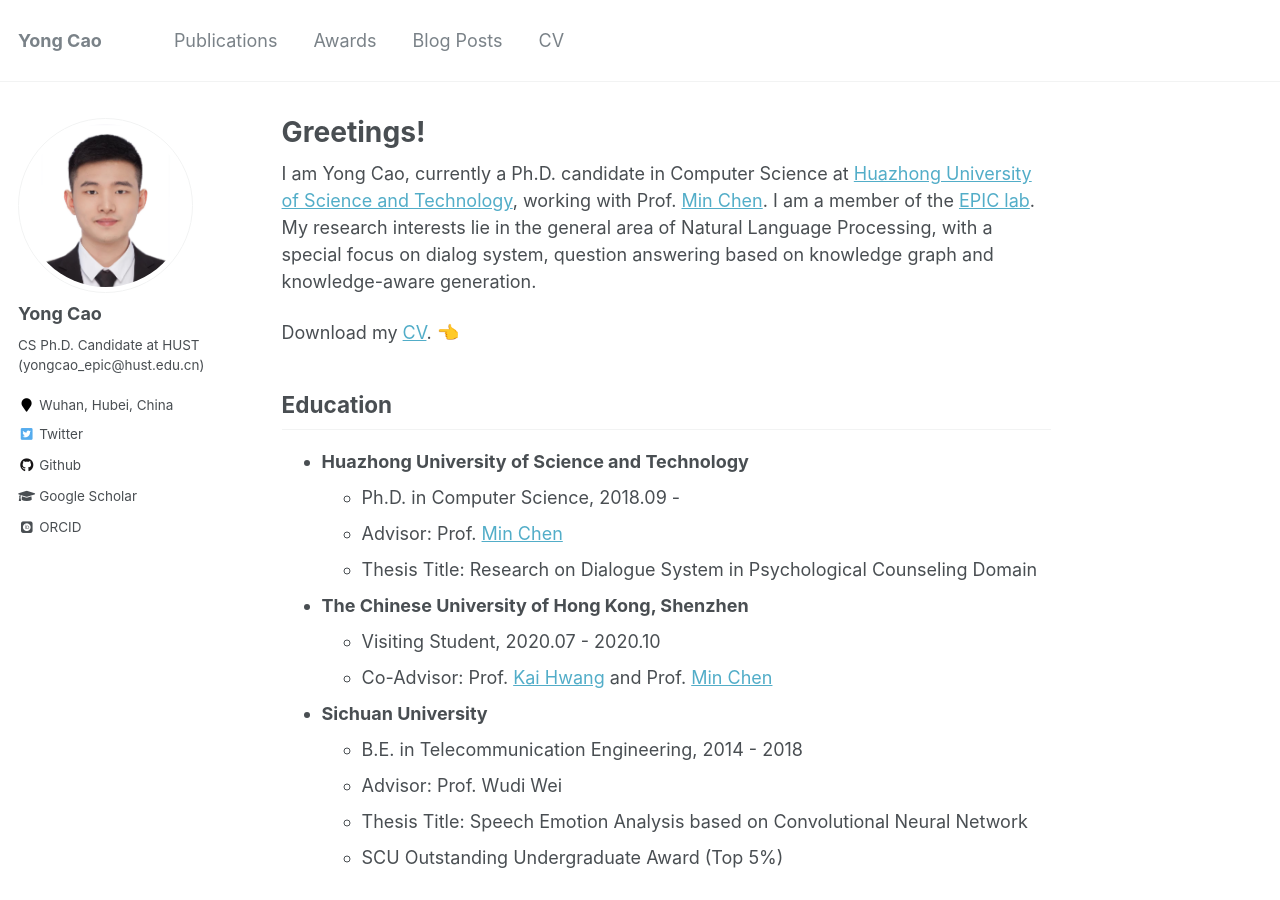
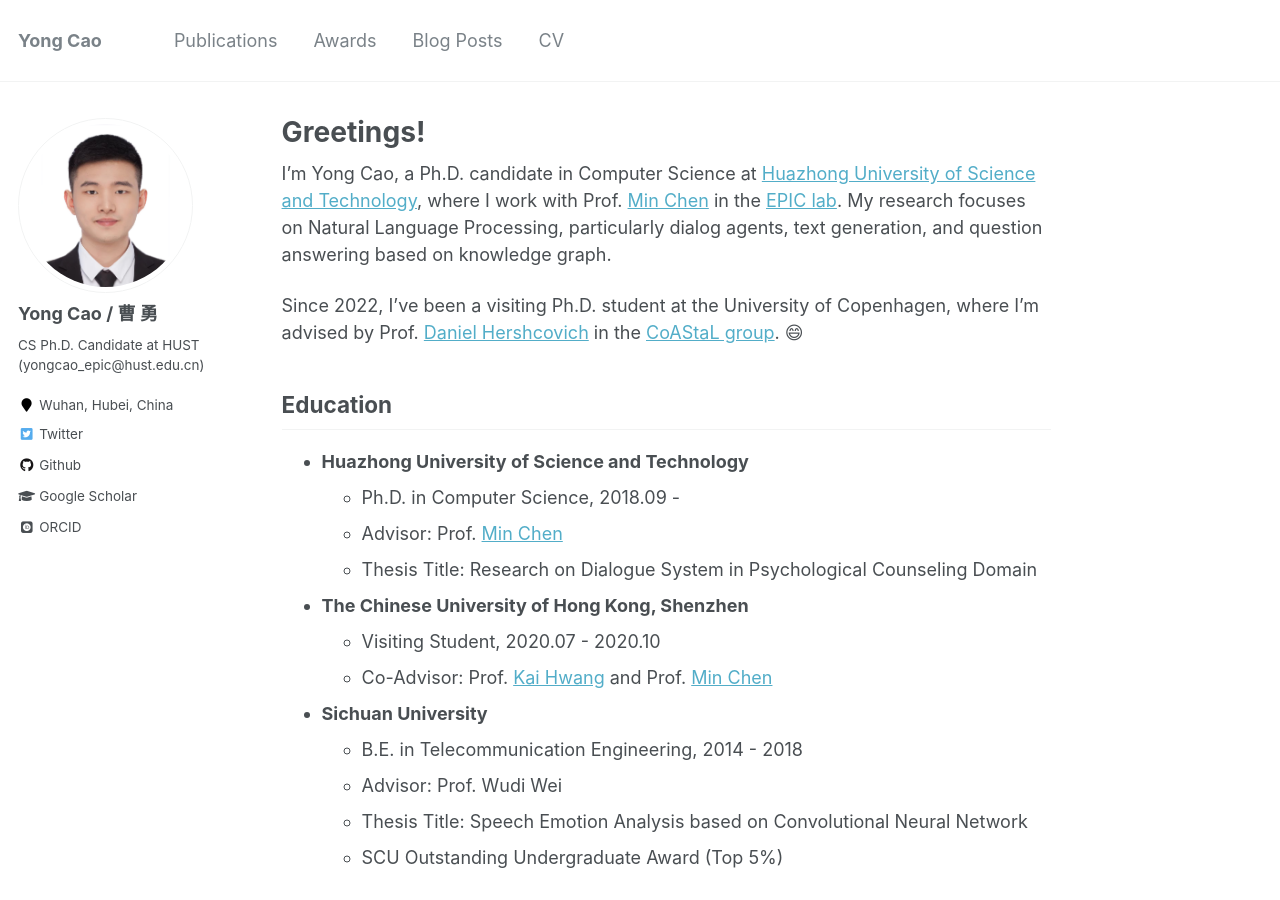
Before and after one commit to yongcaoplus/yongcaoplus.github.io, a Jekyll site: the page built from _pages/about.md, in a window 1280 px wide and 900 px high. Built offline with Jekyll 4.4.1, drawn with Linux system fonts in a browser that asks for light colours; some web fonts are replaced.

Commit message:
replace image

```diff
--- a/_config.yml
+++ b/_config.yml
@@ -80,7 +80,7 @@
 
 # Site Author
 author:
-  name             : "Yong Cao"
+  name             : "Yong Cao / 曹 勇"
   avatar           : "yongcao_bk.png"
   bio              : "CS Ph.D. Candidate at HUST (yongcao_epic@hust.edu.cn)"
   location         : "Wuhan, Hubei, China"
--- a/_pages/about.md
+++ b/_pages/about.md
@@ -8,11 +8,12 @@
   - /about.html
 ---
 
-I am Yong Cao, currently a Ph.D. candidate ‍in Computer Science at [Huazhong University of Science and Technology](https://www.hust.edu.cn/), working with Prof. [Min Chen](https://people.ece.ubc.ca/~minchen/). I am a member of the [EPIC lab](http://epic.hust.edu.cn/xsjl/jlfw.htm/).
-<!-- Prior to UIUC, I got my bachelor's degree from [College of Electrical Engineering](https://ee.scu.edu.cn/), [Sichuan University](https://scu.edu.cn/) in 2018 with SCU Outstanding Undergraduate Award. -->
-My research interests lie in the general area of Natural Language Processing, with a special focus on dialog system, question answering based on knowledge graph and knowledge-aware generation.
+I'm Yong Cao, a Ph.D. candidate in Computer Science at [Huazhong University of Science and Technology](https://www.hust.edu.cn/),
+where I work with Prof. [Min Chen](https://people.ece.ubc.ca/~minchen/) in the [EPIC lab](http://epic.hust.edu.cn/xsjl/jlfw.htm/).
+My research focuses on Natural Language Processing, particularly dialog agents, text generation, and question answering based on knowledge graph.
 
-Download my [CV](https://yongcaoplus.github.io/files/cv_yong.pdf). 👈
+Since 2022, I've been a visiting Ph.D. student at the University of Copenhagen, where I'm advised by Prof. [Daniel Hershcovich](https://danielhers.github.io/) in the [CoAStaL group](http://coastalcph.github.io/). 😄
+
 
 Education
 ------
```
